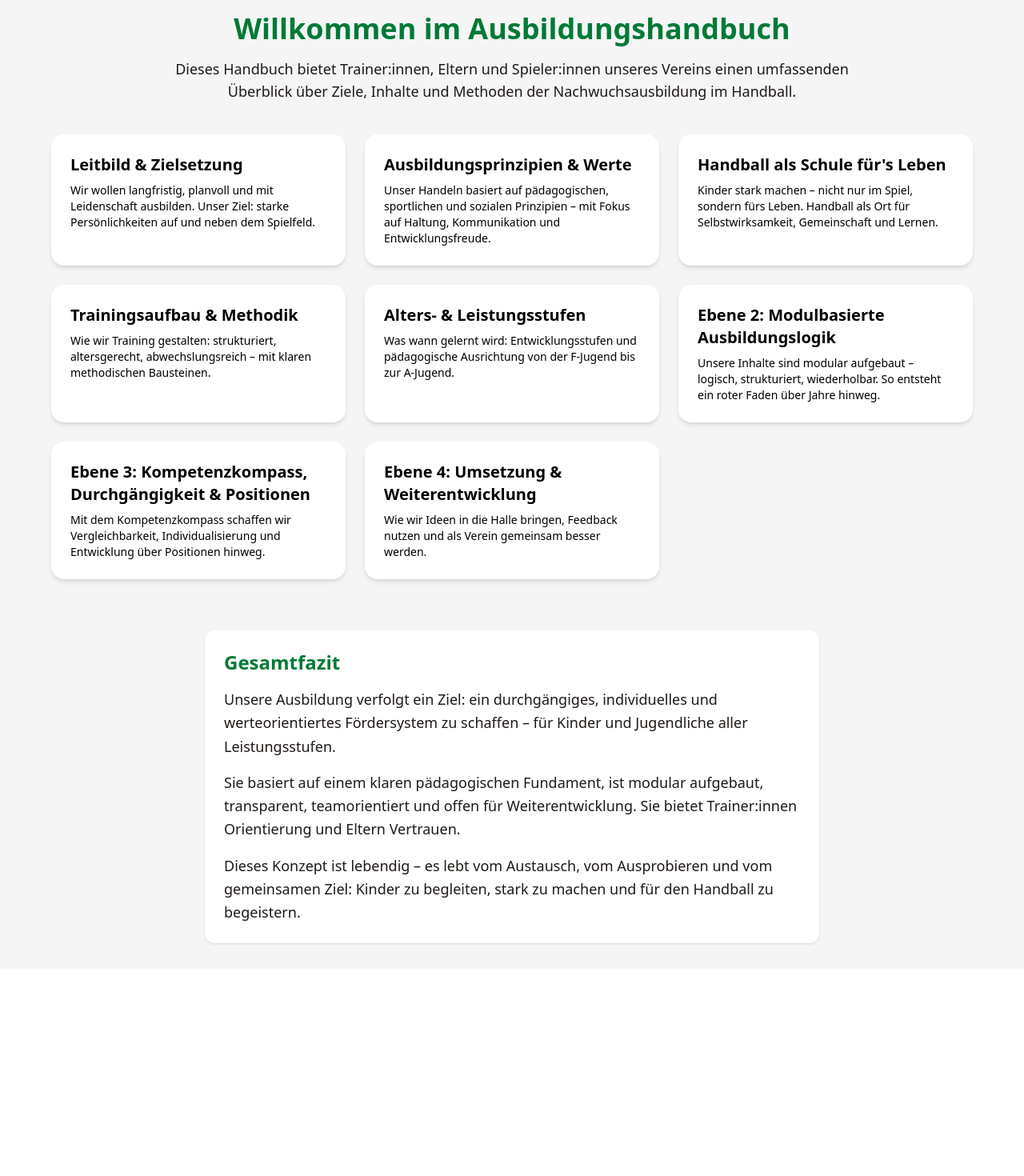
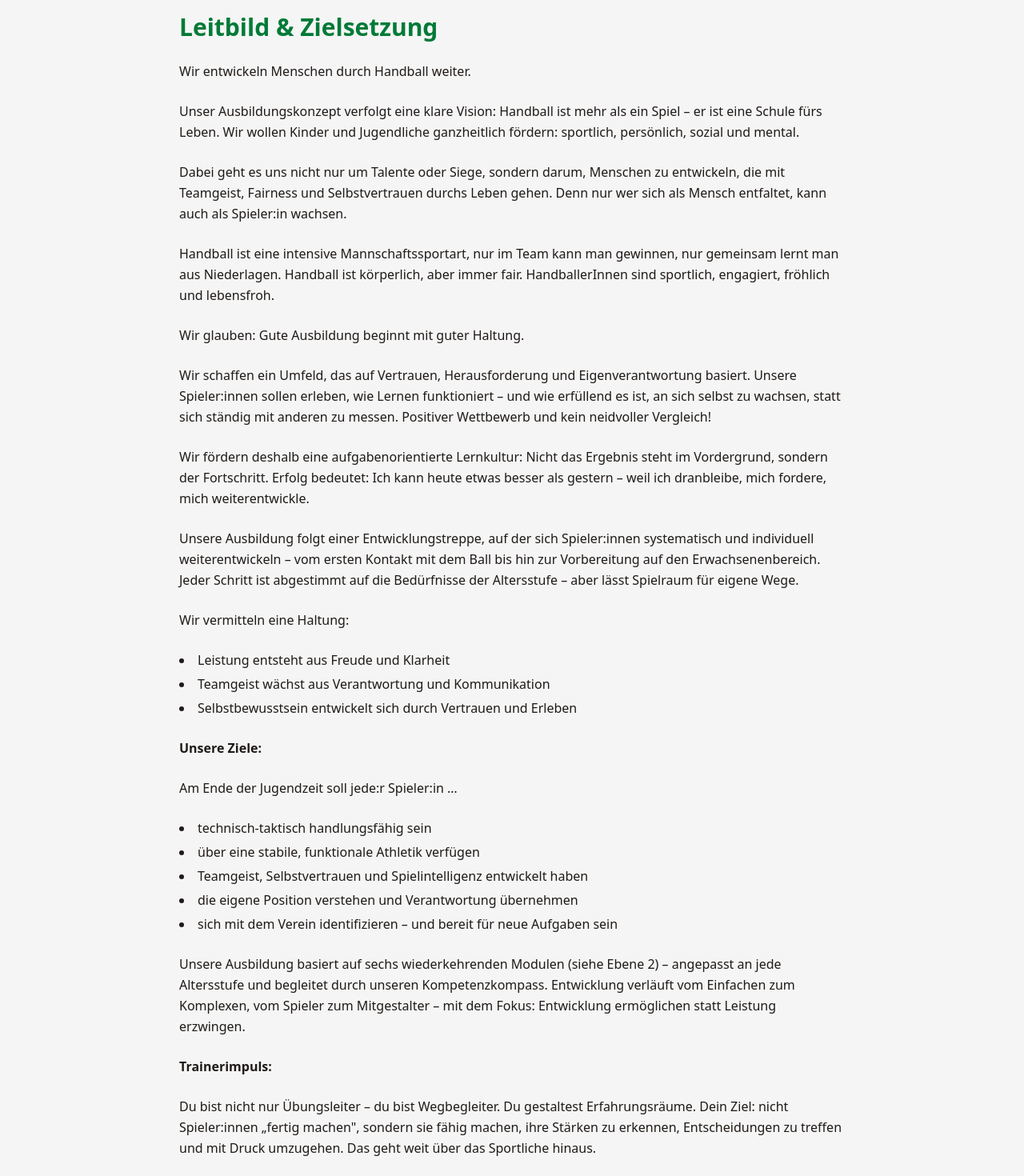
Before and after one commit to OGCoach23/Handbuch-Ausbildung, a React (Vite) app: page /leitbild in a window 1280 px wide. Shown: the part 80-1550 px from the top of the page at 80% size. Before the commit the page ends 1291 px from the top, so only its background shows below. Built offline with nearby package versions, Linux system fonts and the light colour scheme.

Commit message:
Add Leitbild page with comprehensive mission statement and goals

```diff
--- a/src/App.jsx
+++ b/src/App.jsx
@@ -1,5 +1,6 @@
 import React from "react";
 import { BrowserRouter as Router, Routes, Route, Link } from "react-router-dom";
+import Leitbild from "./pages/Leitbild";
 
 const Navbar = () => (
   <nav className="bg-primary text-white px-6 py-4 flex gap-4">
@@ -118,6 +119,7 @@ function App() {
         <Navbar />
         <Routes>
           <Route path="/" element={<Home />} />
+          <Route path="/leitbild" element={<Leitbild />} />
           <Route path="/kontakt" element={<KontaktPage />} />
           <Route path="*" element={<Home />} />
         </Routes>
--- /dev/null
+++ b/src/pages/Leitbild.jsx
@@ -0,0 +1,90 @@
+export default function Leitbild() {
+  return (
+    <div className="p-8 max-w-4xl mx-auto space-y-6 text-dark leading-relaxed">
+      <h1 className="text-3xl font-bold text-primary">Leitbild & Zielsetzung</h1>
+
+      <p>Wir entwickeln Menschen durch Handball weiter.</p>
+
+      <p>
+        Unser Ausbildungskonzept verfolgt eine klare Vision: Handball ist mehr als ein Spiel – er ist eine Schule fürs
+        Leben. Wir wollen Kinder und Jugendliche ganzheitlich fördern: sportlich, persönlich, sozial und mental.
+      </p>
+
+      <p>
+        Dabei geht es uns nicht nur um Talente oder Siege, sondern darum, Menschen zu entwickeln, die mit Teamgeist,
+        Fairness und Selbstvertrauen durchs Leben gehen. Denn nur wer sich als Mensch entfaltet, kann auch als
+        Spieler:in wachsen.
+      </p>
+
+      <p>
+        Handball ist eine intensive Mannschaftssportart, nur im Team kann man gewinnen, nur gemeinsam lernt man aus
+        Niederlagen. Handball ist körperlich, aber immer fair. HandballerInnen sind sportlich, engagiert, fröhlich und
+        lebensfroh.
+      </p>
+
+      <p>Wir glauben: Gute Ausbildung beginnt mit guter Haltung.</p>
+
+      <p>
+        Wir schaffen ein Umfeld, das auf Vertrauen, Herausforderung und Eigenverantwortung basiert. Unsere Spieler:innen
+        sollen erleben, wie Lernen funktioniert – und wie erfüllend es ist, an sich selbst zu wachsen, statt sich
+        ständig mit anderen zu messen. Positiver Wettbewerb und kein neidvoller Vergleich!
+      </p>
+
+      <p>
+        Wir fördern deshalb eine aufgabenorientierte Lernkultur: Nicht das Ergebnis steht im Vordergrund, sondern der
+        Fortschritt. Erfolg bedeutet: Ich kann heute etwas besser als gestern – weil ich dranbleibe, mich fordere, mich
+        weiterentwickle.
+      </p>
+
+      <p>
+        Unsere Ausbildung folgt einer Entwicklungstreppe, auf der sich Spieler:innen systematisch und individuell
+        weiterentwickeln – vom ersten Kontakt mit dem Ball bis hin zur Vorbereitung auf den Erwachsenenbereich. Jeder
+        Schritt ist abgestimmt auf die Bedürfnisse der Altersstufe – aber lässt Spielraum für eigene Wege.
+      </p>
+
+      <p>Wir vermitteln eine Haltung:</p>
+      <ul className="list-disc list-inside space-y-1">
+        <li>Leistung entsteht aus Freude und Klarheit</li>
+        <li>Teamgeist wächst aus Verantwortung und Kommunikation</li>
+        <li>Selbstbewusstsein entwickelt sich durch Vertrauen und Erleben</li>
+      </ul>
+
+      <p className="font-semibold">Unsere Ziele:</p>
+      <p>Am Ende der Jugendzeit soll jede:r Spieler:in …</p>
+      <ul className="list-disc list-inside space-y-1">
+        <li>technisch-taktisch handlungsfähig sein</li>
+        <li>über eine stabile, funktionale Athletik verfügen</li>
+        <li>Teamgeist, Selbstvertrauen und Spielintelligenz entwickelt haben</li>
+        <li>die eigene Position verstehen und Verantwortung übernehmen</li>
+        <li>sich mit dem Verein identifizieren – und bereit für neue Aufgaben sein</li>
+      </ul>
+
+      <p>
+        Unsere Ausbildung basiert auf sechs wiederkehrenden Modulen (siehe Ebene 2) – angepasst an jede Altersstufe und
+        begleitet durch unseren Kompetenzkompass. Entwicklung verläuft vom Einfachen zum Komplexen, vom Spieler zum
+        Mitgestalter – mit dem Fokus: Entwicklung ermöglichen statt Leistung erzwingen.
+      </p>
+
+      <p className="font-semibold">Trainerimpuls:</p>
+      <p>
+        Du bist nicht nur Übungsleiter – du bist Wegbegleiter. Du gestaltest Erfahrungsräume. Dein Ziel: nicht
+        Spieler:innen „fertig machen", sondern sie fähig machen, ihre Stärken zu erkennen, Entscheidungen zu treffen und
+        mit Druck umzugehen. Das geht weit über das Sportliche hinaus.
+      </p>
+
+      <p className="font-semibold">Elternblick:</p>
+      <p>
+        Wir wollen mehr als Punkte oder Tabellen – wir wollen, dass Ihr Kind stark wird: im Kopf, im Herz, im Spiel.
+        Handball ist für uns eine Bühne, auf der Kinder wachsen – nicht nur als Spieler:innen, sondern als Menschen.
+      </p>
+
+      <p className="font-semibold">Für Spieler:innen – kurz erklärt:</p>
+      <p>
+        Hier geht's nicht nur ums Gewinnen. Es geht darum, dass du deinen Weg findest. Du lernst, was du kannst, wie du
+        denkst – und dass du mehr schaffen kannst, als du glaubst. Dass du ein Team hast, dass du Ansprechpartner kennen
+        lernst, die dir helfen können. Dass du den Verein als deine Heimat wahrnimmst. Dafür geben wir dir Raum,
+        Rückenwind – und echte Aufgaben.
+      </p>
+    </div>
+  );
+}
```
